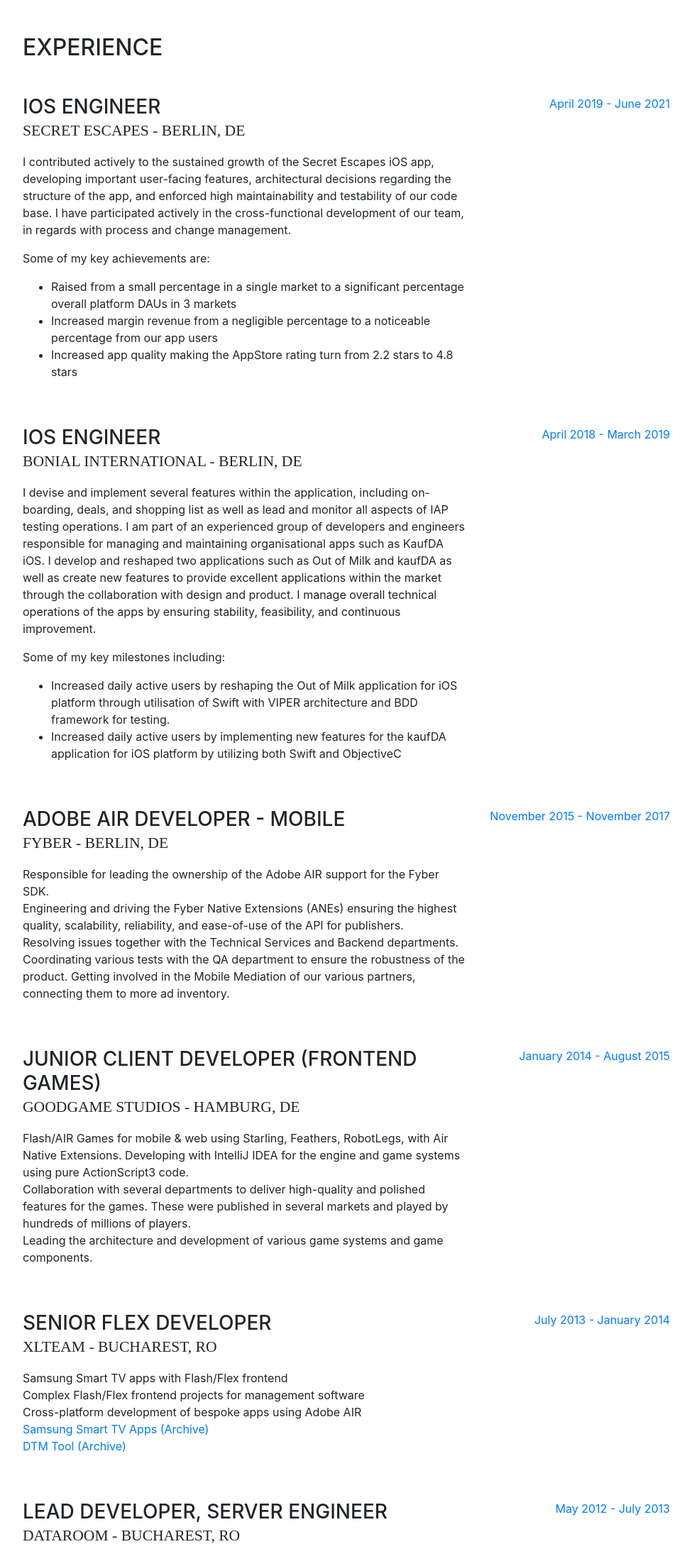
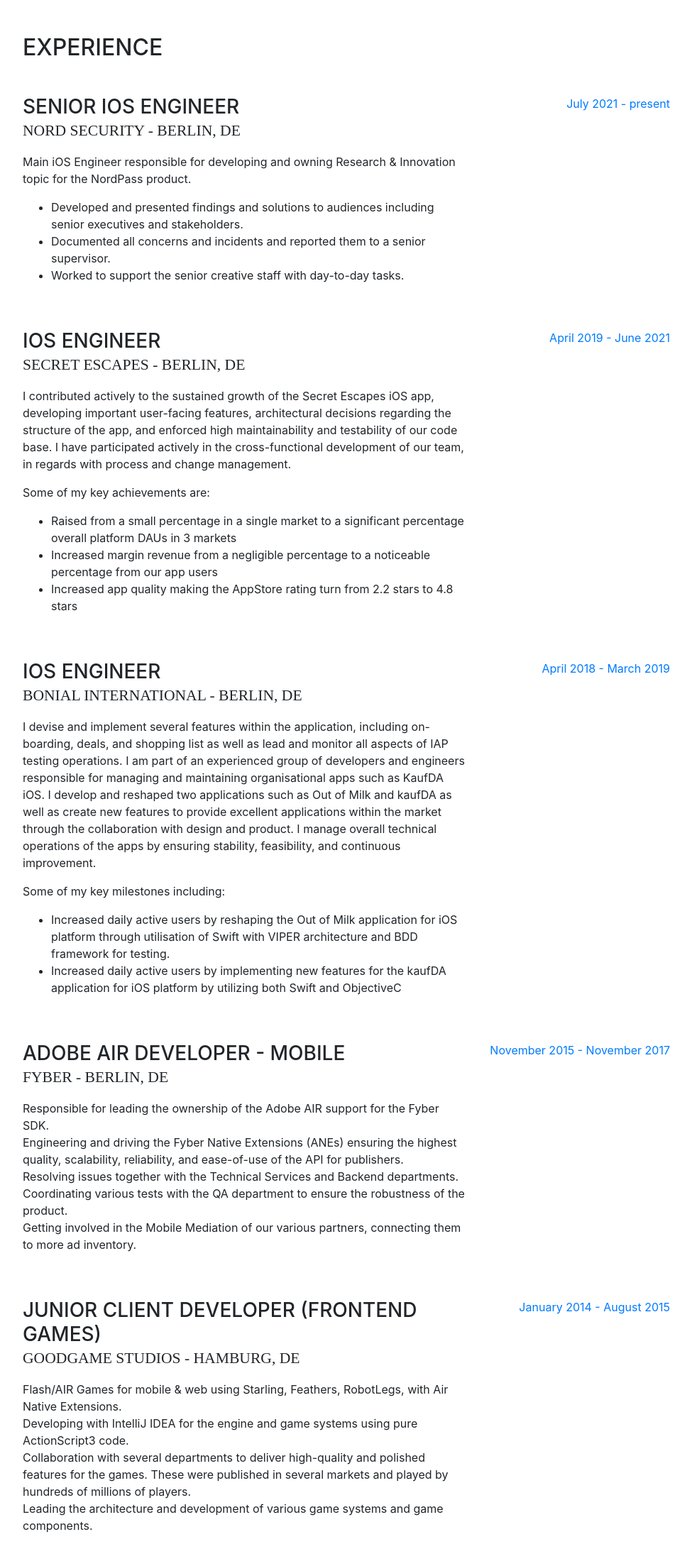
Before and after one commit to blizzd/blizzd.com, a website with bundled scripts: page index.html in a window 1280 px wide. Shown: the part 800-2983 px from the top of the page at 71% size, without its empty margins (288-1263 px from the left). Built offline with nearby package versions, Linux system fonts and the light colour scheme; a web font is replaced by a local one.

Commit message:
Latest changes

```diff
--- a/index.html
+++ b/index.html
@@ -109,6 +109,23 @@
         <div class="my-auto">
           <h2 class="mb-5">Experience</h2>
 
+          <div class="resume-item d-flex flex-column flex-md-row mb-5">
+            <div class="resume-content mr-auto">
+              <h3 class="mb-0">Senior iOS Engineer</h3>
+              <div class="subheading mb-3">Nord Security - Berlin, DE</div>
+                <p>Main iOS Engineer responsible for developing and owning Research & Innovation topic for the NordPass product.
+  <ul>
+ <li> Developed and presented findings and solutions to audiences including senior executives and stakeholders.
+ <li> Documented all concerns and incidents and reported them to a senior supervisor.
+ <li> Worked to support the senior creative staff with day-to-day tasks.
+              </ul>
+                </p>
+            </div>
+            <div class="resume-date text-md-right">
+              <span class="text-primary">July 2021 - present</span>
+            </div>
+        </div>
+
         <div class="resume-item d-flex flex-column flex-md-row mb-5">
             <div class="resume-content mr-auto">
               <h3 class="mb-0">iOS Engineer</h3>
@@ -152,9 +169,9 @@
               <div class="subheading mb-3">Fyber - Berlin, DE</div>
               <p>Responsible for leading the ownership of the Adobe AIR support for the Fyber SDK.<br>
                 Engineering and driving the Fyber Native Extensions (ANEs) ensuring the highest quality, scalability, reliability, and ease-of-use of the API for publishers.<br>
-                Resolving issues together with the Technical Services and Backend departments.
-                Coordinating various tests with the QA department to ensure the robustness of the product.
-                Getting involved in the Mobile Mediation of our various partners, connecting them to more ad inventory.</p>
+                Resolving issues together with the Technical Services and Backend departments.<br>
+                Coordinating various tests with the QA department to ensure the robustness of the product.<br>
+                Getting involved in the Mobile Mediation of our various partners, connecting them to more ad inventory.<br></p>
             </div>
             <div class="resume-date text-md-right">
               <span class="text-primary">November 2015 - November 2017</span>
@@ -165,10 +182,10 @@
             <div class="resume-content mr-auto">
               <h3 class="mb-0">Junior Client Developer (Frontend Games)</h3>
               <div class="subheading mb-3">Goodgame Studios - Hamburg, DE</div>
-              <p>Flash/AIR Games for mobile & web using Starling, Feathers, RobotLegs, with Air Native Extensions.
+              <p>Flash/AIR Games for mobile & web using Starling, Feathers, RobotLegs, with Air Native Extensions.<br>
                 Developing with IntelliJ IDEA for the engine and game systems using pure ActionScript3 code.<br>
                 Collaboration with several departments to deliver high-quality and polished features for the games. These were published in several markets and played by hundreds of millions of players.<br>
-                Leading the architecture and development of various game systems and game components.</p>
+                Leading the architecture and development of various game systems and game components.<br></p>
             </div>
             <div class="resume-date text-md-right">
               <span class="text-primary">January 2014 - August 2015</span>
@@ -183,7 +200,7 @@
                   Complex Flash/Flex frontend projects for management software<br>
 Cross-platform development of bespoke apps using Adobe AIR<br>
 <a href="https://web.archive.org/web/20140103150637/http://www.xlteam.nl/projects/samsung-smart-tv-app/">Samsung Smart TV Apps (Archive)</a><br>
-<a href="https://web.archive.org/web/20140103150637/http://www.xlteam.nl/projects/dtm-tool/">DTM Tool (Archive)</a>
+<a href="https://web.archive.org/web/20140103150637/http://www.xlteam.nl/projects/dtm-tool/">DTM Tool (Archive)</a><br>
                 </p>
             </div>
             <div class="resume-date text-md-right">
@@ -195,7 +212,7 @@
             <div class="resume-content mr-auto">
               <h3 class="mb-0">Lead Developer, Server Engineer</h3>
               <div class="subheading mb-3">Dataroom - Bucharest, RO</div>
-              <p>Mobile applications using ObjectiveC, Java Android and AIR platform for customers benefiting from streaming solutions</p>
+              <p>Mobile applications using ObjectiveC, Java Android and AIR platform for customers benefiting from streaming solutions<br></p>
             </div>
             <div class="resume-date text-md-right">
               <span class="text-primary">May 2012 - July 2013</span>
@@ -206,7 +223,7 @@
             <div class="resume-content mr-auto">
               <h3 class="mb-0">Freelance Developer</h3>
               <div class="subheading mb-3">on oDesk and on Elance</div>
-              <p>Freelancing as an Application Developer. Helping clients with their projects involving RIA, Mobile apps, Web applications, Database Development and project consulting.</p>
+              <p>Freelancing as an Application Developer. Helping clients with their projects involving RIA, Mobile apps, Web applications, Database Development and project consulting.<br></p>
             </div>
             <div class="resume-date text-md-right">
               <span class="text-primary">Late 2009 - Mid 2012</span>
@@ -348,6 +365,15 @@
           <ul class="fa-ul mb-0">
             <li>
               <i class="fa-li fa fa-trophy text-warning"></i>
+              <a href="https://github.com/blizzd/blizzd.com/blob/main/GoetheB1-2022.pdf">Goethe-Zertifikat B1 - 82,25% </a></li>
+            <li>
+              <i class="fa-li fa fa-trophy text-warning"></i>
+              <a href="https://www.udemy.com/certificate/UC-0a0b2ae6-f4cf-4366-9159-91c120e7a414/">DESIGN RULES: Principles + Practices for Great UI Design</a></li>
+            <li>
+              <i class="fa-li fa fa-trophy text-warning"></i>
+              <a href="https://www.udemy.com/certificate/UC-KXZD7BUL/">Advanced iOS</a></li>
+            <li>
+              <i class="fa-li fa fa-trophy text-warning"></i>
               <a href="https://www.udemy.com/certificate/UC-A0RP0PV4/">iOS 11 &amp; Swift 4 - The Complete iOS App Development Bootcamp </a></li>
             <li>
               <i class="fa-li fa fa-trophy text-warning"></i>
```
